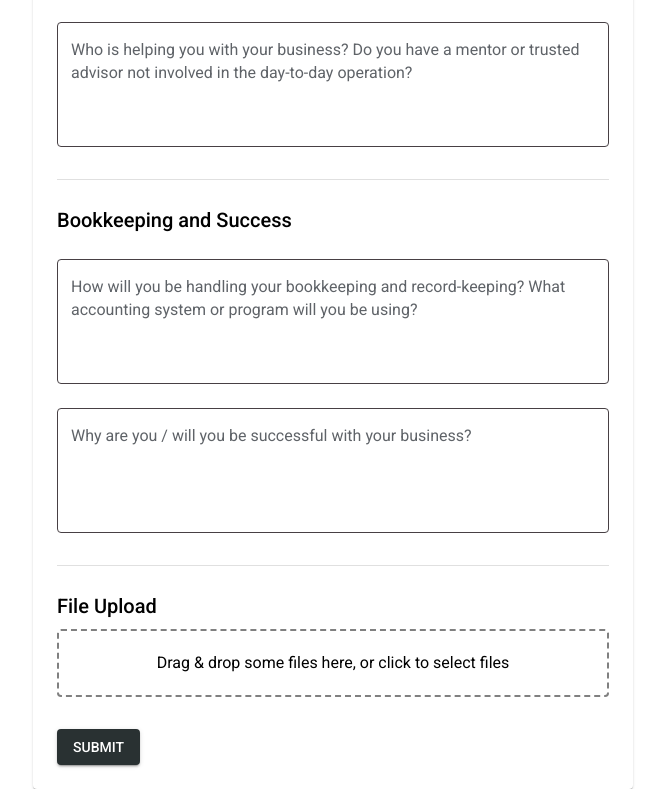
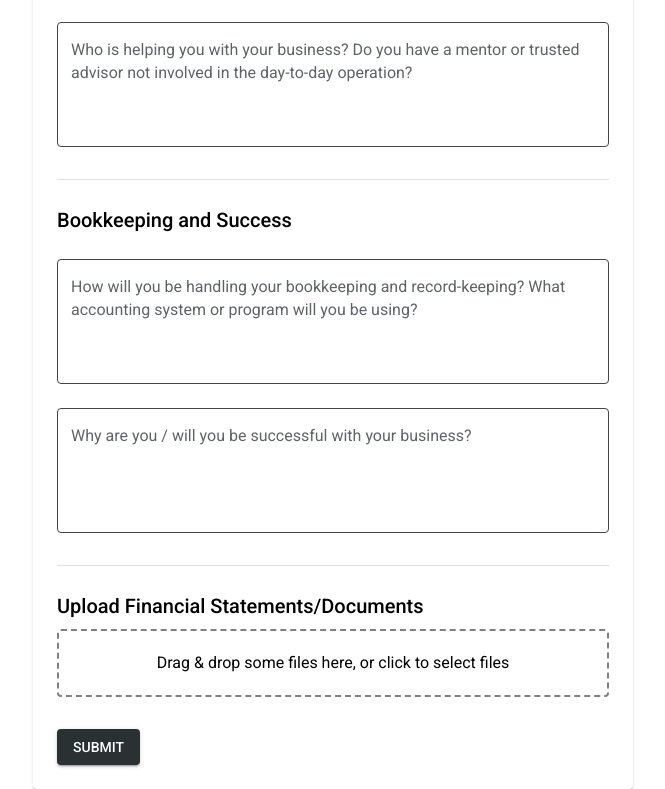
Before and after one commit to AymanAkhras/DeltaHacks-11, a React (Vite) app in the folder frontend/: page /onboarding in a window 1280 px wide. Shown: the part 1075-1864 px from the top of the page, without its empty margins (307-972 px from the left). Built offline with nearby package versions, Linux system fonts and the light colour scheme.

Commit message:
changed file upload title

```diff
--- a/frontend/src/pages/OnboardingPage.jsx
+++ b/frontend/src/pages/OnboardingPage.jsx
@@ -185,7 +185,7 @@ const OnboardingPage = () => {
                     />
                     <Divider sx={{ my: 3 }} />
                     <Typography variant="h6" gutterBottom>
-                        File Upload
+                        Upload Financial Statements/Documents
                     </Typography>
                     <Dropzone {...getRootProps()}>
                         <input {...getInputProps()} />
```
